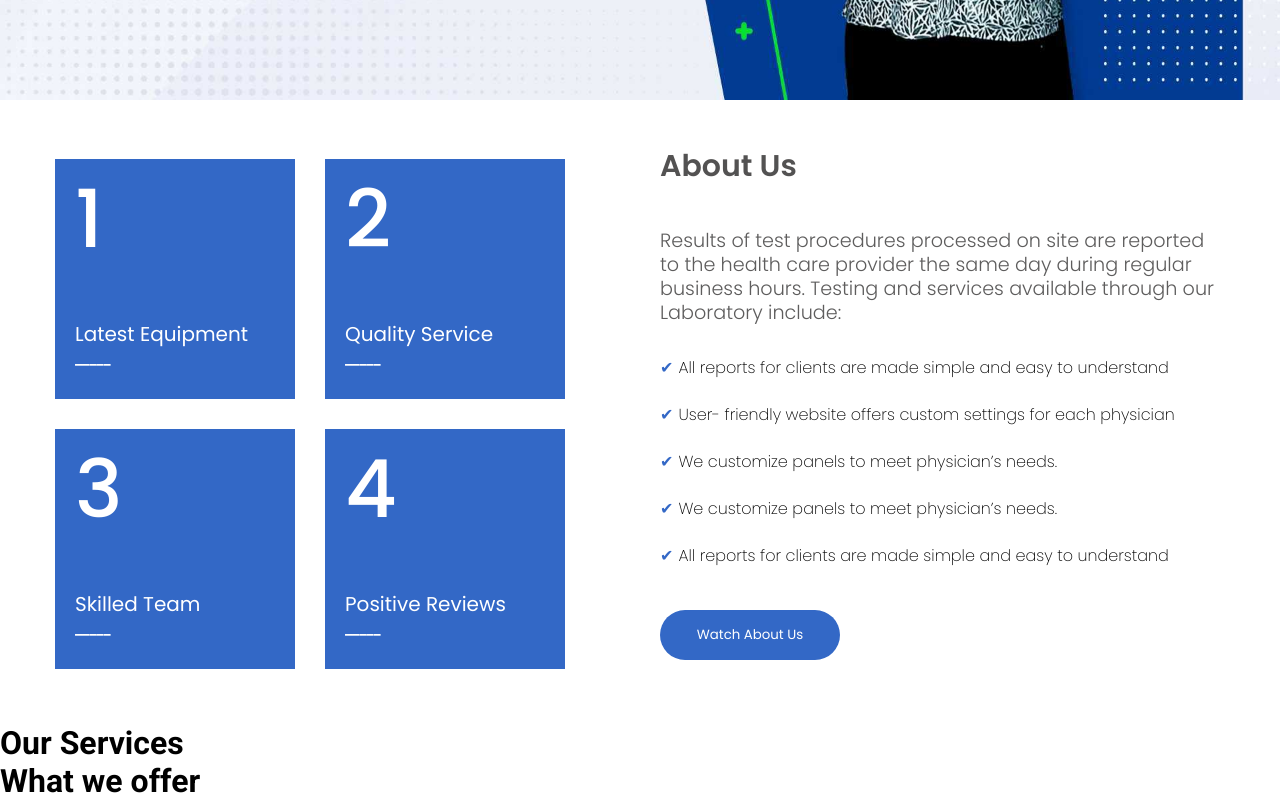
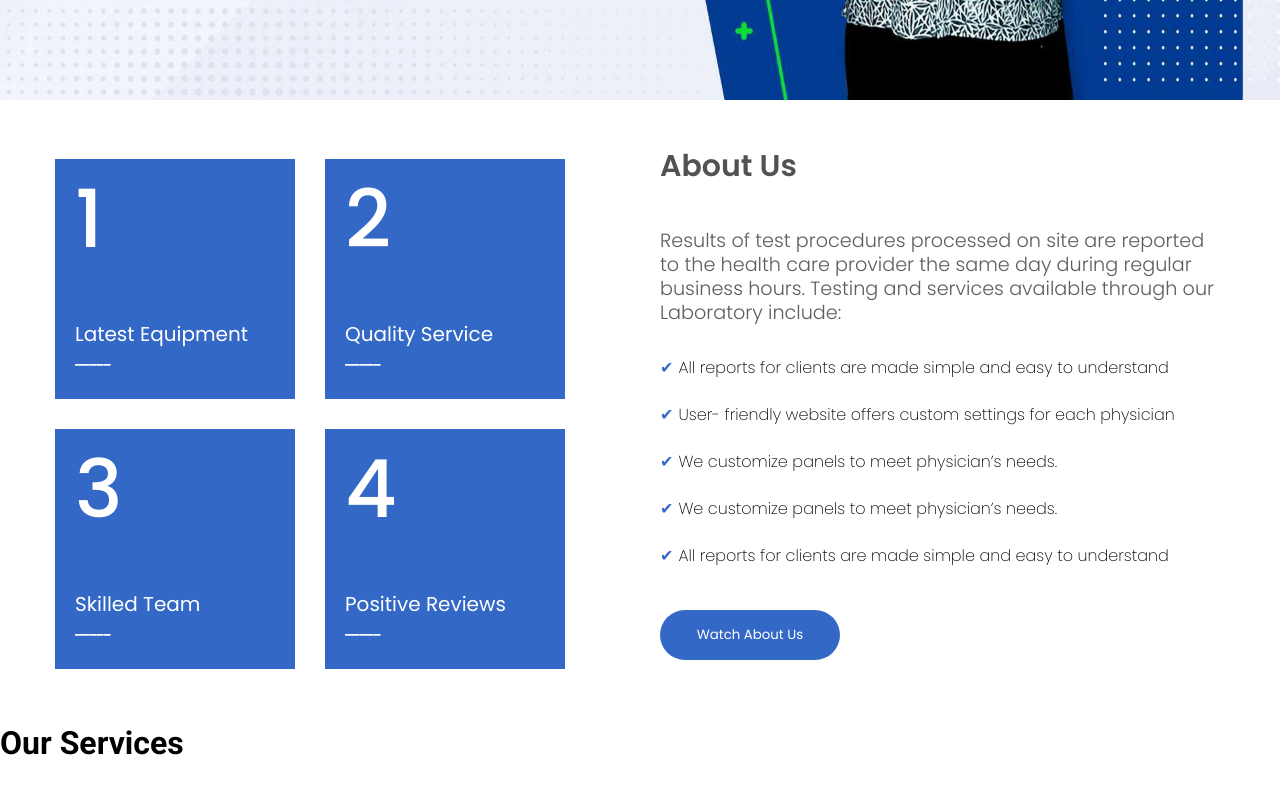
Before and after one commit to Olzhas11Dev/tava__project, a React (Create React App) app: page / in a window 1280 px wide. Shown: the part 557-1357 px from the top of the page. After the commit the page ends 1319 px from the top, so only its background shows below. Built offline with nearby package versions, Linux system fonts and the light colour scheme.

Commit message:
first commit

```diff
--- a/src/components/Service.js
+++ b/src/components/Service.js
@@ -4,7 +4,6 @@ function Service() {
     return (
         <div className='service_container' >
            <h1>Our Services</h1>
-           <h1>What we offer</h1>
            <div className='sercice_row'>
                <div className='service_item'></div>
            </div>
```
